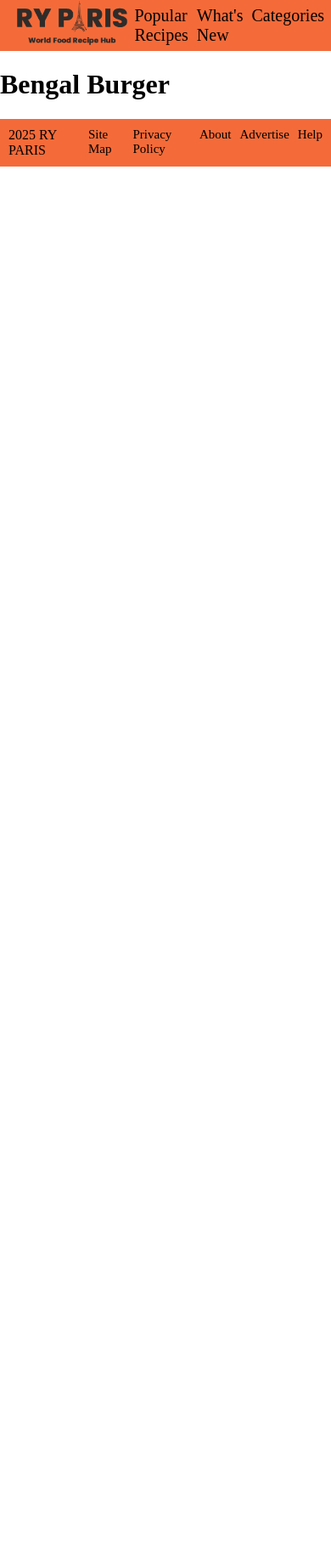
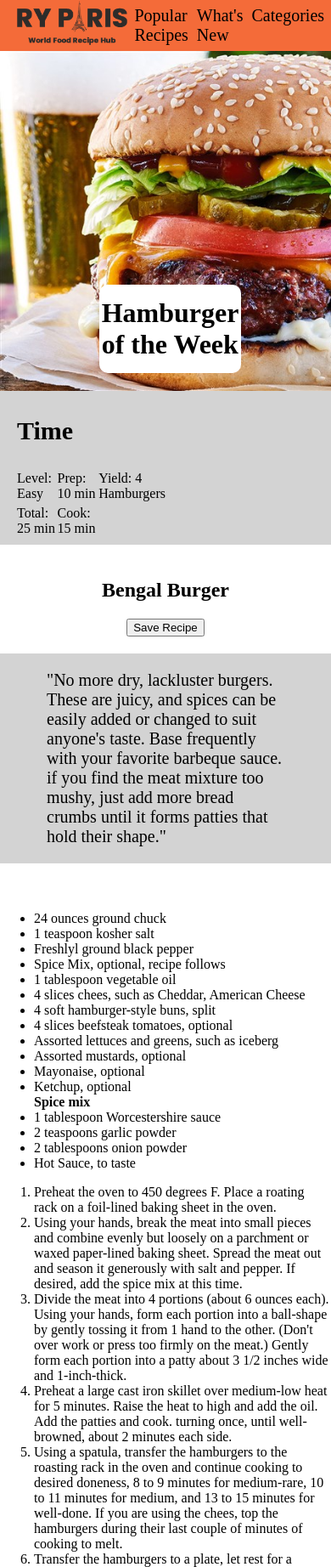
Before and after one commit to LordMamoo/RY-Paris, a plain HTML site: page recipe.html in a window 390 px wide. Shown: the top 1844 px of the page at 85% size. Before the commit the page ends 844 px from the top, so only its background shows below. Drawn offline with Linux system fonts and the light colour scheme.

Commit message:
added html elements for recipe page

```diff
--- /dev/null
+++ b/CSS/bengal.css
@@ -0,0 +1,110 @@
+body {
+    padding: 0;
+    margin: 0;
+    max-width: 100%;
+}
+
+header {
+    display: flex;
+    justify-content: space-between;
+    align-items: center;
+    padding: 0 10px;
+    background-color: rgb(244, 107, 57);
+    max-width: 100%;
+    max-height: 60px;
+}
+
+header img {
+    height: 60px;
+}
+
+header .head-right {
+    display: flex;
+    justify-content: space-between;
+    gap: 10px;
+    margin: 0;
+}
+
+a {
+    text-decoration: none;
+    color: black;
+    font-size: 20px;
+}
+
+a:hover {
+    color: blue;
+}
+
+.hero {
+    background-image: url(../images/bengal-burger.jpg);
+    background-size: cover;
+    width: 100%;
+    height: 400px;
+    align-content: end;
+}
+
+.hero h1 {
+    display: flex;
+    justify-content: center;
+    position: relative;
+    left: 30%;
+    padding: 15px;
+    width: 35%;
+    border-radius: 10px;
+    background-color: white;
+}
+
+.details {
+    display: flex;
+    flex-direction: column;
+    justify-content: space-between;
+    padding: 0 20px 10px;
+    background-color: lightgray;
+}
+
+.details h3 {
+    font-size: 30px;
+}
+
+.details .time {
+    display: flex;
+    justify-content: space-between;
+    width: 50%;
+}
+
+.details .time .col {
+    display: flex;
+    flex-direction: column;
+    gap: 5px;
+}
+
+.description {
+    display: flex;
+    flex-direction: column;
+    align-items: center;
+    padding: 20px;
+}
+
+.description p {
+    font-size: 20px;
+    padding: 20px 100px;
+    background-color: lightgray;
+    width: 80%;
+}
+
+footer {
+    display: flex;
+    justify-content: space-between;
+    background-color: rgb(244, 107, 57);
+    padding: 10px;
+}
+
+.footer-right {
+    display: flex;
+    justify-content: space-between;
+    gap: 10px;
+}
+
+.footer-right a{
+    font-size: 15px;
+}
--- a/recipe.html
+++ b/recipe.html
@@ -2,7 +2,7 @@
 <html>
     <head>
         <title>Bengal Burger</title>
-        <link rel="stylesheet" href="CSS/style.css">
+        <link rel="stylesheet" href="CSS/bengal.css">
     </head>
 
     <body>
@@ -17,9 +17,72 @@
                 <a href="paris.html">Meal Ideas</a>
             </div>
         </header>
+
+        <div class="hero">
+            <h1>Hamburger of the Week</h1>
+        </div>
+
         <div class="main">
-            <h1>Bengal Burger</h1>
+            <div class="details">
+                <h3>Time</h3>
+                <div class="time">
+                    <div class="col">
+                        <span>Level: Easy</span>
+                        <span>Total: 25 min</span>
+                    </div>
+                    <div class="col">
+                        <span>Prep: 10 min</span>
+                        <span>Cook: 15 min</span>
+                    </div>
+                    <div class="col">
+                        <span>Yield: 4 Hamburgers</span>
+                    </div>
+                </div>
+            </div>
+            <div class="description">
+                <h2>Bengal Burger</h2>
+                <button>Save Recipe</button>
+                <p>"No more dry, lackluster burgers. These are juicy, and spices can be easily added or changed to suit anyone's taste. Base frequently with your favorite barbeque sauce. if you find the meat mixture too mushy, just add more bread crumbs until it forms patties that hold their shape."</p>
+            </div>
+            <div class="recipe"></div>
+            <div class="ingredients">
+                <ul>
+                    <li>24 ounces ground chuck</li>
+                    <li>1 teaspoon kosher salt</li>
+                    <li>Freshlyl ground black pepper</li>
+                    <li>Spice Mix, optional, recipe follows</li>
+                    <li>1 tablespoon vegetable oil</li>
+                    <li>4 slices chees, such as Cheddar, American Cheese</li>
+                    <li>4 soft hamburger-style buns, split</li>
+                    <li>4 slices beefsteak tomatoes, optional</li>
+                    <li>Assorted lettuces and greens, such as iceberg</li>
+                    <li>Assorted mustards, optional</li>
+                    <li>Mayonaise, optional</li>
+                    <li>Ketchup, optional</li>
+                    <strong>Spice mix</strong>
+                    <li>1 tablespoon Worcestershire sauce</li>
+                    <li>2 teaspoons garlic powder</li>
+                    <li>2 tablespoons onion powder</li>
+                    <li>Hot Sauce, to taste</li>
+                </ul>
+            </div>
+            <div class="instructions">
+                <ol>
+                    <li>Preheat the oven to 450 degrees F. Place a roating rack on a foil-lined baking sheet in the oven.</li>
+                    <li>Using your hands, break the meat into small pieces and combine evenly but loosely on a parchment or waxed paper-lined baking sheet. Spread the meat out and season it generously with salt and pepper. If desired, add the spice mix at this time.</li>
+                    <li>Divide the meat into 4 portions (about 6 ounces each). Using your hands, form each portion into a ball-shape by gently tossing it from 1 hand to the other. (Don't over work or press too firmly on the meat.) Gently form each portion into a patty about 3 1/2 inches wide and 1-inch-thick.</li>
+                    <li>Preheat a large cast iron skillet over medium-low heat for 5 minutes. Raise the heat to high and add the oil. Add the patties and cook. turning once, until well-browned, about 2 minutes each side.</li>
+                    <li>Using a spatula, transfer the hamburgers to the roasting rack in the oven and continue cooking to desired doneness, 8 to 9 minutes for medium-rare, 10 to 11 minutes for medium, and 13 to 15 minutes for well-done. If you are using the chees, top the hamburgers during their last couple of minutes of cooking to melt.</li>
+                    <li>Transfer the hamburgers to a plate, let rest for a couple minutes before serving. Meanwhile, toast the hamburger buns. Assemble the hamburgers with the condiments and toppings of your choice. Serve.</li>
+                    <li>When cooking on a countertop grill, turn on grill, then place burgers on the heated grill.</li>
+                    <strong>Timing for a countertop grill:</strong>
+                    <li><strong>For Medium-Rare:</strong> Cook for 3 minutes covered and then unplug the machine and continue to cook coverted for 2 to 3 more minutes.</li>
+                    <li><strong>For Medium:</strong> Cook for 4 minutes covered and then unplug the machine and continue to cook covered for 4 minutes.</li>
+                    <li><strong>For Well:</strong> Cook for 5 minutes covered and then unplug the machine.</li>
+                </ol>
+            </div>
         </div>
+
         <footer>
             <div class="footer-left">
                 <span>2025 RY PARIS</span>
```
